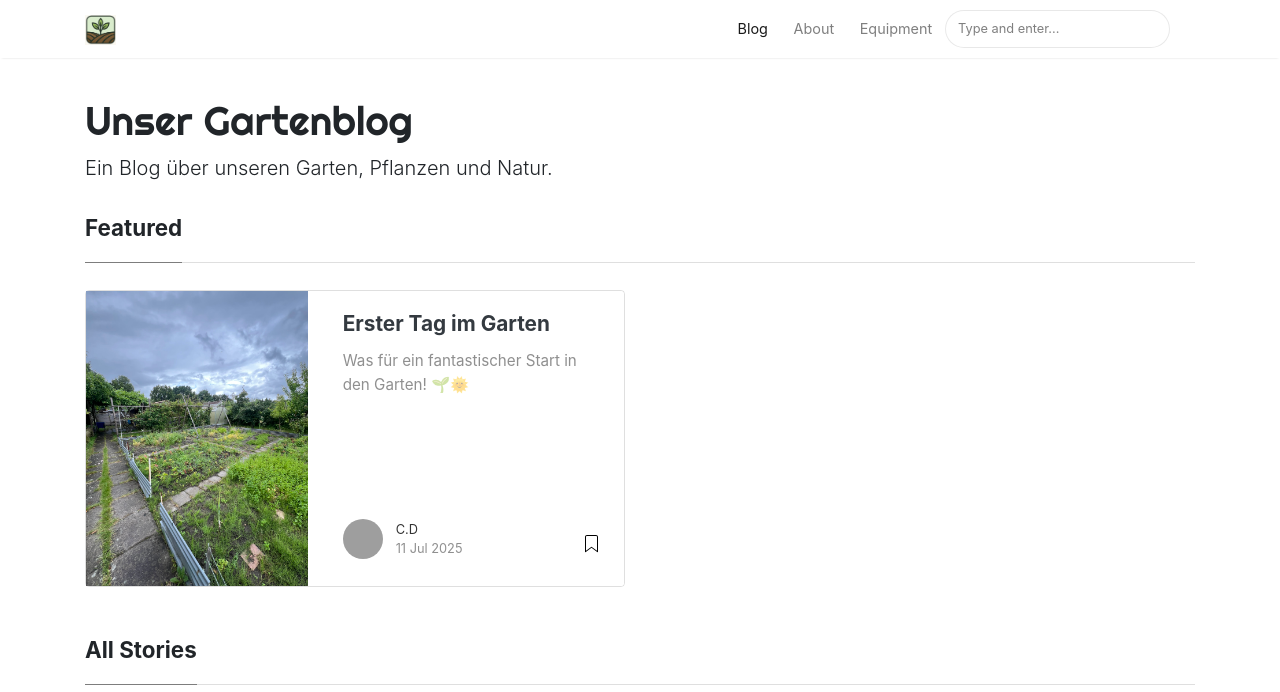
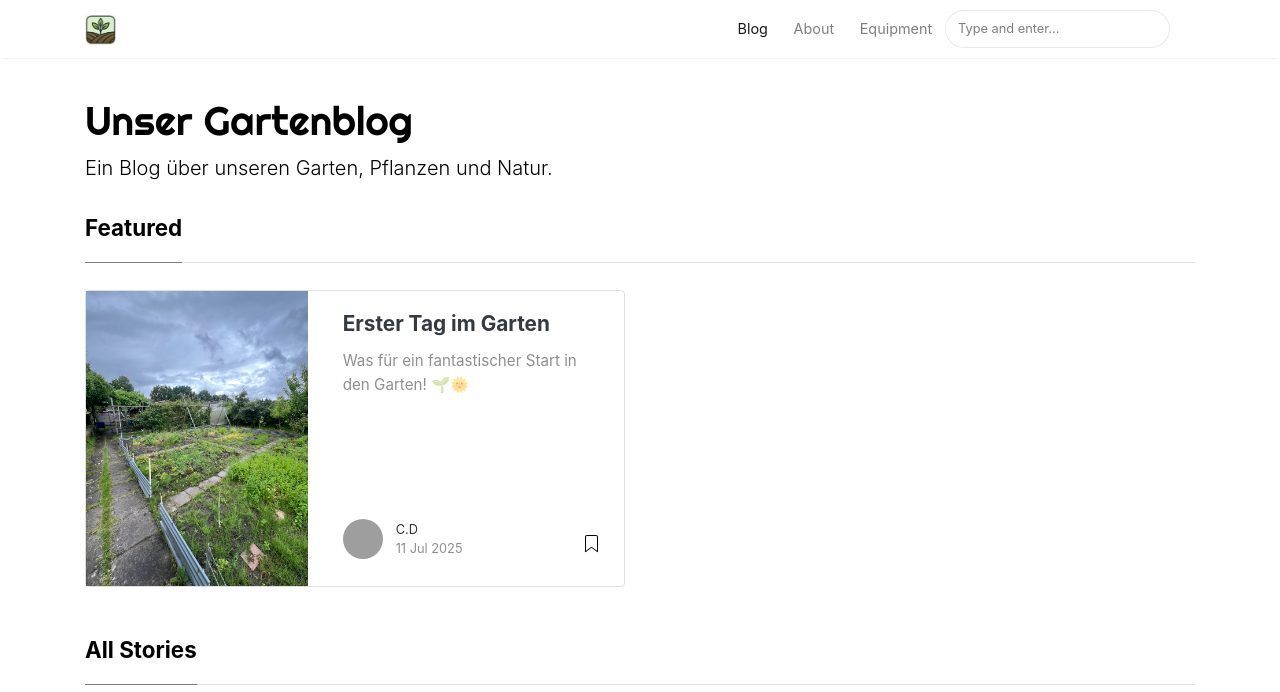
Before and after one commit to kotenaty/kotenaty.github.io, a Jekyll site: the page built from index.html, in a window 1280 px wide. Shown: the top 692 px of the page. Built offline with Jekyll 4.4.1, drawn with Linux system fonts in a browser that asks for light colours; nearby versions of some CDN libraries; the list of posts is cut into pages by our own code; grey boxes are pictures that could not be loaded.

Commit message:
add style and image

```diff
--- a/_layouts/default.html
+++ b/_layouts/default.html
@@ -11,6 +11,20 @@
 {% seo %}
 
 <link rel="stylesheet" href="https://stackpath.bootstrapcdn.com/bootstrap/4.1.3/css/bootstrap.min.css" integrity="sha384-MCw98/SFnGE8fJT3GXwEOngsV7Zt27NXFoaoApmYm81iuXoPkFOJwJ8ERdknLPMO" crossorigin="anonymous">
+
+<style>
+  body {
+    background-color: white;
+    color: black;
+  }
+
+  @media (prefers-color-scheme: dark) {
+    body {
+      background-color: #111;
+      color: #eee;
+    }
+  }
+</style>
 
 <link href="{{ site.baseurl }}/assets/css/screen.css" rel="stylesheet">
 
```
Also changed, not shown: assets/images/2025-07-13/haupthahn.JPEG (added).
